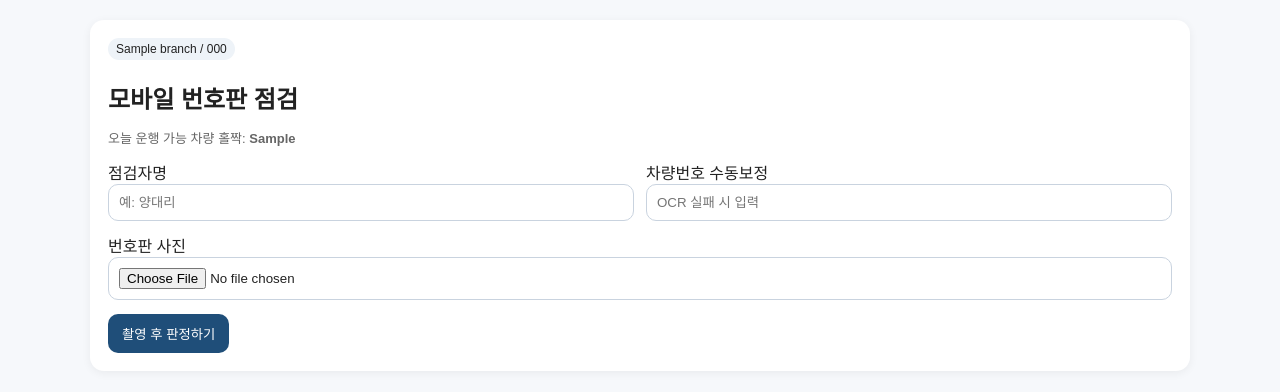
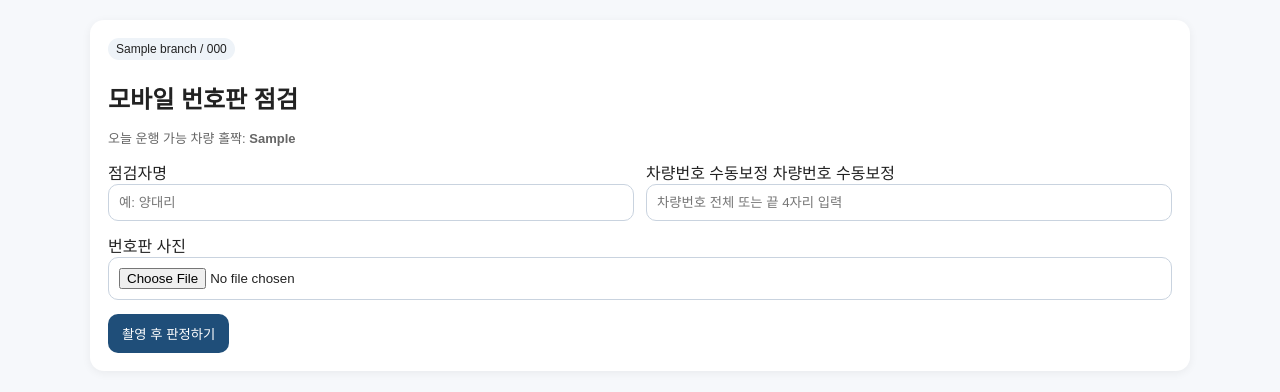
Before and after one commit to doolybooster-gif/-, a Python web app: template templates/scan.html in a window 1280 px wide. Shown: the part 56-448 px from the top of the page. Run offline with Jinja, Linux system fonts and the light colour scheme; the template is opened without the code that fills it: most values are stand-ins (such as "Sample title", 1, 10 or a date in 2020).

Commit message:
Update scan.html

```diff
--- a/templates/scan.html
+++ b/templates/scan.html
@@ -17,7 +17,9 @@
 
       <div>
         <label>차량번호 수동보정</label>
-        <input type="text" name="manual_plate" placeholder="OCR 실패 시 입력">
+        <label>차량번호 수동보정</label>
+        <input type="text" name="manual_plate" placeholder="차량번호 전체 또는 끝 4자리 입력">
+        <input type="hidden" name="selected_plate" id="selected_plate">
       </div>
     </div>
 
@@ -36,6 +38,7 @@
   <h3>판정 결과</h3>
   <div id="resultText"></div>
   <div id="resultMeta" class="muted" style="margin-top:8px;"></div>
+  <div id="candidateArea" style="margin-top:12px;"></div>
 
   <div id="violationActions" style="display:none;margin-top:14px;">
     <form id="violationForm">
@@ -51,6 +54,7 @@
 const resultCard = document.getElementById('resultCard');
 const resultText = document.getElementById('resultText');
 const resultMeta = document.getElementById('resultMeta');
+const candidateArea = document.getElementById('candidateArea');
 const violationActions = document.getElementById('violationActions');
 const violationForm = document.getElementById('violationForm');
 const scanIdInput = document.getElementById('scan_id');
@@ -74,6 +78,20 @@
    const data = await res.json();
 
 resultCard.style.display = 'block';
+candidateArea.innerHTML = '';
+
+if (data.needs_selection) {
+  resultText.innerHTML = `<strong>${data.message}</strong>`;
+  resultMeta.innerHTML = '후보 차량번호를 선택한 뒤 다시 판정하기를 눌러주세요.';
+  violationActions.style.display = 'none';
+
+  candidateArea.innerHTML = data.candidates
+    .map(p => `<button type="button" class="button secondary" style="margin-right:8px; margin-bottom:8px;" onclick="selectPlate('${p}')">${p}</button>`)
+    .join('');
+
+  return;
+}
+
 resultText.innerHTML = `<strong>${data.message}</strong>`;
 resultMeta.innerHTML =
   `OCR: ${data.ocr_plate || '-'} / 확정 차량번호: ${data.confirmed_plate || '-'} / 등록차량여부: ${data.vehicle_found ? 'Y' : 'N'}`;
@@ -82,12 +100,6 @@
   violationActions.style.display = 'block';
   scanIdInput.value = data.scan_id;
 } else {
-      violationActions.style.display = 'none';
-    }
-  } catch (err) {
-    resultCard.style.display = 'block';
-    resultText.innerHTML = `<strong>오류가 발생했습니다.</strong>`;
-    resultMeta.textContent = err.message || String(err);
   violationActions.style.display = 'none';
 }
 });
```
Lines whose indentation alone changed are shown as unchanged.
